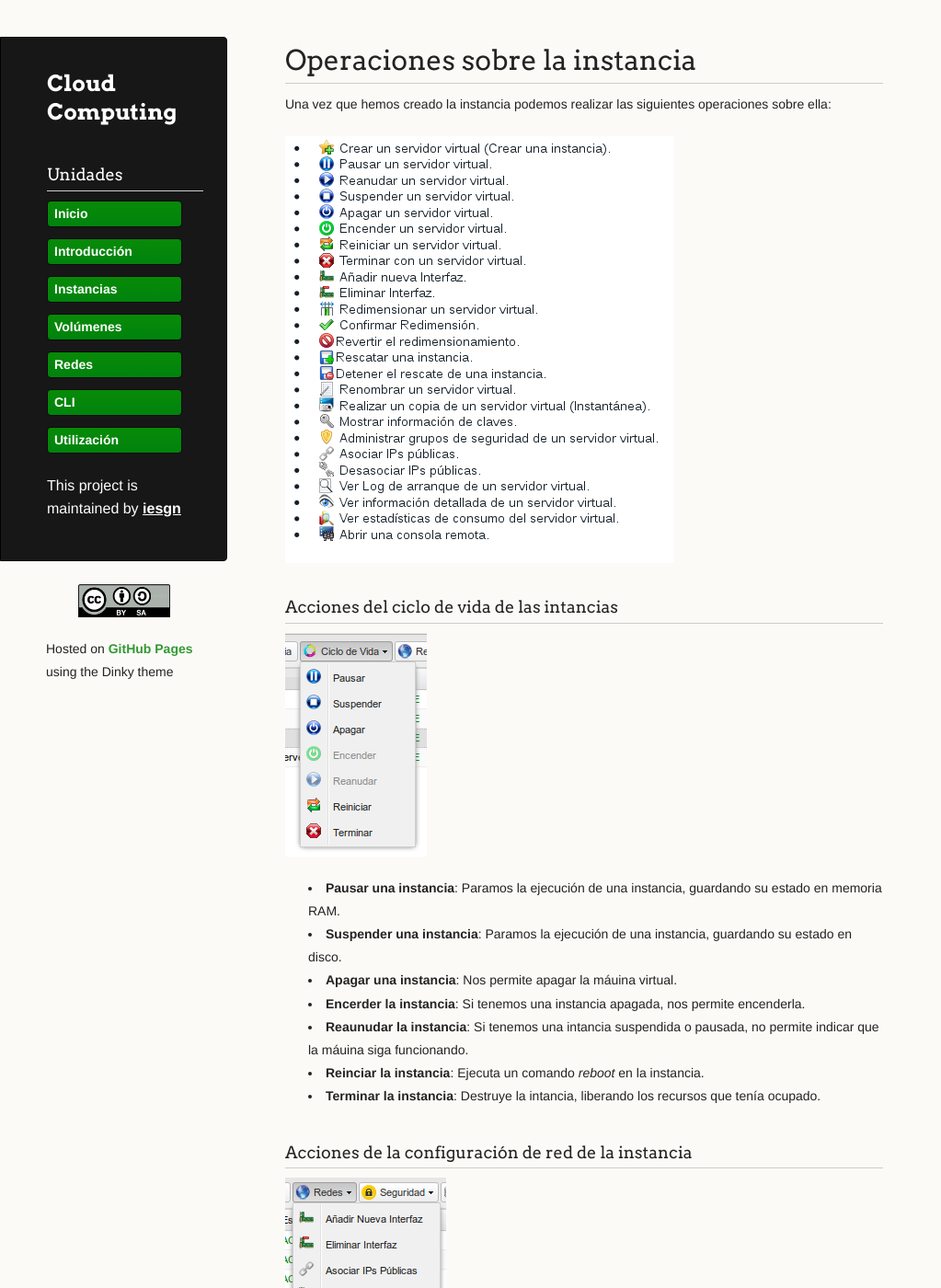
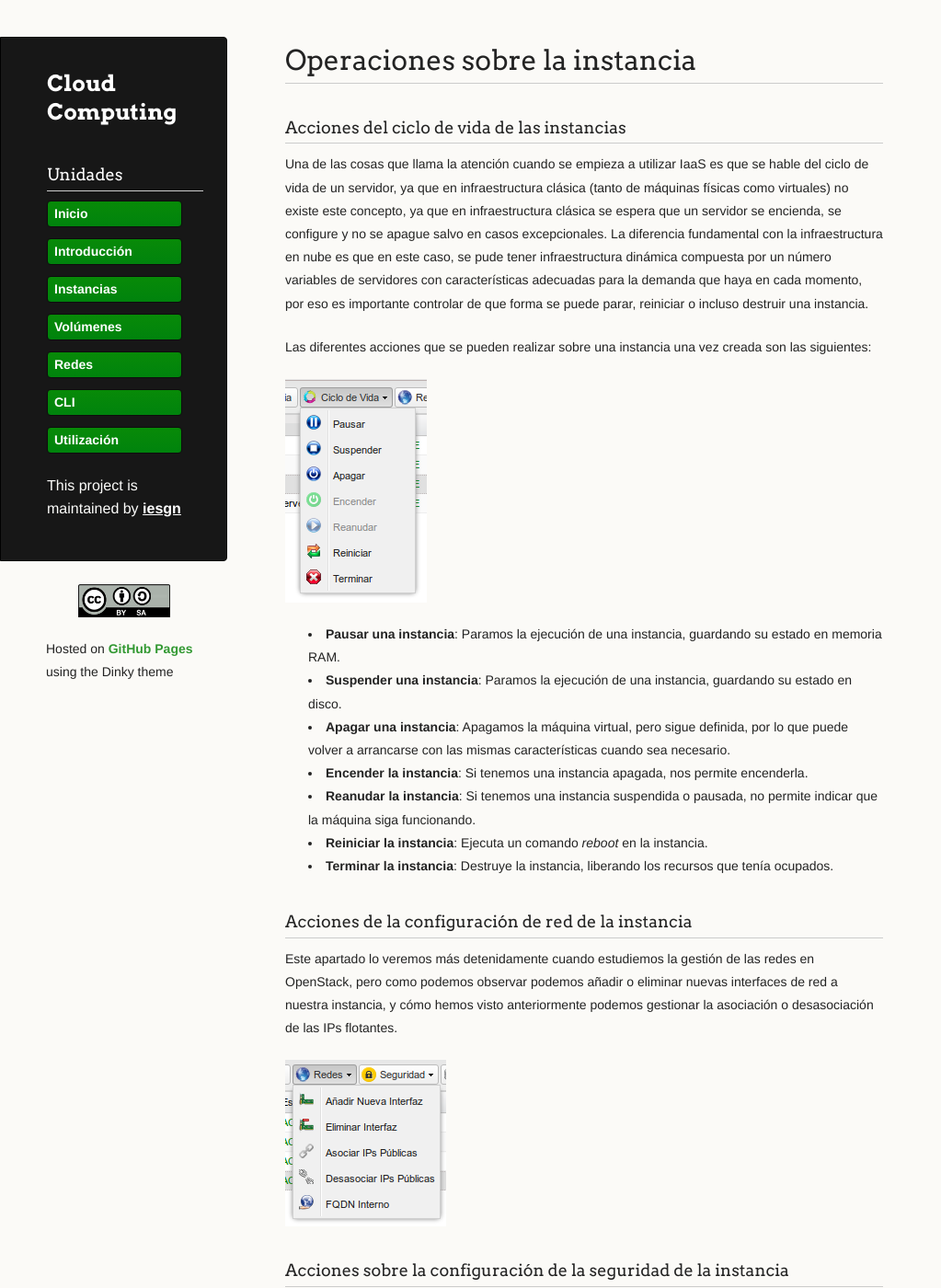
Before and after one commit to iesgn/cloud2, a Jekyll site: the page built from curso/u2/instancias2.md, in a window 1280 px wide and 1400 px high. Shown: the whole window at 92% size, without its empty margins (0-1023 px from the left). Built offline with Jekyll 4.4.1, drawn with Linux system fonts in a browser that asks for light colours; some of the changed text lies outside the part shown.

Commit message:
Correcciones en instancias2·

```diff
--- a/curso/u2/instancias2.md
+++ b/curso/u2/instancias2.md
@@ -5,53 +5,97 @@ menu:
   - Unidades
 ---
 
-Una vez que hemos creado la instancia podemos realizar las siguientes operaciones sobre ella:
+### Acciones del ciclo de vida de las instancias
 
-![acciones](img/acciones.png)
+Una de las cosas que llama la atención cuando se empieza a utilizar IaaS es que
+se hable del ciclo de vida de un servidor, ya que en infraestructura clásica
+(tanto de máquinas físicas como virtuales) no existe este concepto, ya que en
+infraestructura clásica se espera que un servidor se encienda, se configure y no
+se apague salvo en casos excepcionales. La diferencia fundamental con la
+infraestructura en nube es que en este caso, se pude tener infraestructura
+dinámica compuesta por un número variables de servidores con características
+adecuadas para la demanda que haya en cada momento, por eso es importante
+controlar de que forma se puede parar, reiniciar o incluso destruir una
+instancia.
 
-### Acciones del ciclo de vida de las intancias
+Las diferentes acciones que se pueden realizar sobre una instancia una vez
+creada son las siguientes:
+
 
 ![acciones](img/acciones2.png)
 
-* **Pausar una instancia**: Paramos la ejecución de una instancia, guardando su estado en memoria RAM.
-* **Suspender una instancia**: Paramos la ejecución de una instancia, guardando su estado en disco.
-* **Apagar una instancia**: Nos permite apagar la máuina virtual.
-* **Encerder la instancia**: Si tenemos una instancia apagada, nos permite encenderla.
-* **Reaunudar la instancia**: Si tenemos una intancia suspendida o pausada, no permite indicar que la máuina siga funcionando.
-* **Reinciar la instancia**: Ejecuta un comando *reboot* en la instancia.
-* **Terminar la instancia**: Destruye la intancia, liberando los recursos que tenía ocupado.
+
+* **Pausar una instancia**: Paramos la ejecución de una instancia, guardando su
+  estado en memoria RAM.
+* **Suspender una instancia**: Paramos la ejecución de una instancia, guardando
+  su estado en disco.
+* **Apagar una instancia**: Apagamos la máquina virtual, pero sigue definida,
+  por lo que puede volver a arrancarse con las mismas características cuando sea
+  necesario.
+* **Encender la instancia**: Si tenemos una instancia apagada, nos permite
+  encenderla.
+* **Reanudar la instancia**: Si tenemos una instancia suspendida o pausada, no
+  permite indicar que la máquina siga funcionando.
+* **Reiniciar la instancia**: Ejecuta un comando *reboot* en la instancia.
+* **Terminar la instancia**: Destruye la instancia, liberando los recursos que
+  tenía ocupados.
 
 ### Acciones de la configuración de red de la instancia
 
+Este apartado lo veremos más detenidamente cuando estudiemos la gestión de las
+redes en OpenStack, pero como podemos observar podemos añadir o eliminar nuevas
+interfaces de red a nuestra instancia, y cómo hemos visto anteriormente podemos
+gestionar la asociación o desasociación de las IPs flotantes.
+
+
 ![acciones](img/acciones3.png)
 
-Este apartado lo veremos más detenidamente cuando estudiemos la gestión de las redes en OpenStack, pero como podemos observar podemos añadir o eliminar nuevas interfaces de red a nuestra intancia, y cómo hemos visto anteriomente podemos gestionar la asosiación de las ip flotantes.
 
 ### Acciones sobre la configuración de la seguridad de la instancia
 
+
 ![acciones](img/acciones4.png)
 
-* Aunque se suele utilizar las claves ssh para el acceso de las intancias, en el primer apartado podemos **cambiar la contraseña para el acceso a la instancia.**
-* Podemos acceder a **la información de la clave pública que se ha usado al crear la instancia.**
-* Podemos **administrar los Grupos de Seguridad de nuestra instancia**, pudiendo abrir o cerrar un puerto determinado.
+
+* En algunos casos es posible **cambiar la contraseña para el acceso a la
+  instancia.**, aunque de forma general el acceso se hace utilizando pares de
+  claves pública/privada como hemos explicado con anterioridad.
+* Podemos acceder a **la información de la clave pública que se ha usado al
+  crear la instancia.**
+* Podemos **administrar los Grupos de Seguridad de nuestra instancia**, añadir o
+  quitar grupos se seguridad aplicados a la instancia.
 
 ### Acciones de la configuración del almacenamiento de la instancia
 
+
 ![acciones](img/acciones5.png)
 
-Como estudiaremos en la unidad de [Volúmenes](http://iesgn.github.io/cloud2/curso/u3/), podemos **asociar o desasociar un volumen a una intancia**. Además cómo veremos en la segunda sesión de la unidad de *Instancias* podemos realizar una **instantánea o una copia de seguridad** de nuestra instancia.
+
+Como estudiaremos en la unidad de
+[Volúmenes](http://iesgn.github.io/cloud2/curso/u3/), podemos **asociar o
+desasociar un volumen a una instancia**. Además como veremos en la segunda
+sesión de la unidad de *Instancias* podemos realizar una **instantánea o una
+copia de seguridad** de nuestra instancia.
 
 ### Acciones de gestión de las instancias
 
+
 ![acciones](img/acciones6.png)
 
-En la próxima sesión de esta unidad también estudiaremos la **redimensión y es recate de las intancias.
+
+En la próxima sesión de esta unidad también estudiaremos la **redimensión y el
+rescate de las instancias**.
 
 ### Acceso a la información de las instancias
 
+
 ![acciones](img/acciones7.png)
 
-* Podemos acceder al **log de arranque de la intancia**.
+
+* Podemos acceder al **log de arranque de la instancia**.
 * También podemos acceder a las **tarifas de consumo de nuestra máquina**.
-* La opción **Detalles** nos muestra información detallada de nuestra instancia.
-* Por último, podemos acceder a una **consola VNC** para manejar nuestra instancia.
+* La opción **Detalles** nos muestra información detallada de nuestra
+  instancia.
+* Por último, podemos acceder a una **consola VNC** para manejar nuestra
+  instancia como si se tratase de una máquina virtual, aunque deberá estar
+  definida previamente la contraseña del usuario.
```
